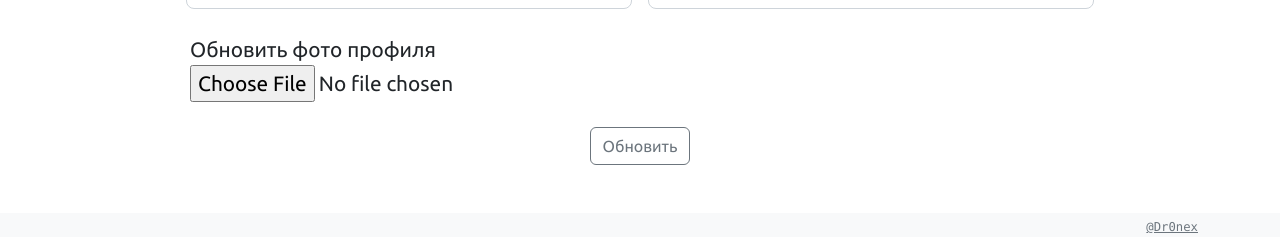
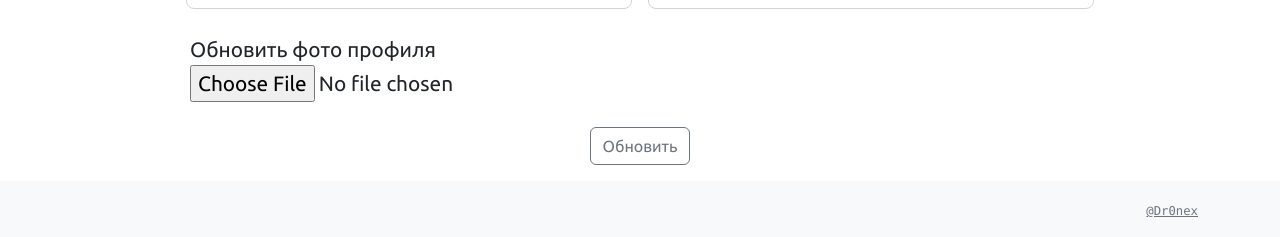
Before and after one commit to Dr0nx/bozhkov_flask_blog, a Flask app: page /account in a window 1280 px wide. Shown: the part 563-800 px from the top of the page. Run offline with Flask 2, Linux system fonts and the light colour scheme; a user stored in the database is signed in; data comes from the database, SQL or seed files in the repository; some libraries are stand-ins or nearby versions.

Commit message:
Update inc-style.html

```diff
--- a/flask_blog/templates/inc-style.html
+++ b/flask_blog/templates/inc-style.html
@@ -82,7 +82,12 @@
         text-align: center;
     }
 
-    .fixed-bottom {
+    .footer {
+        padding: 1em 0 1em;
+    }
+
+    .iter_pages {
+        margin-bottom: 3em;
     }
 
 </style>
```
